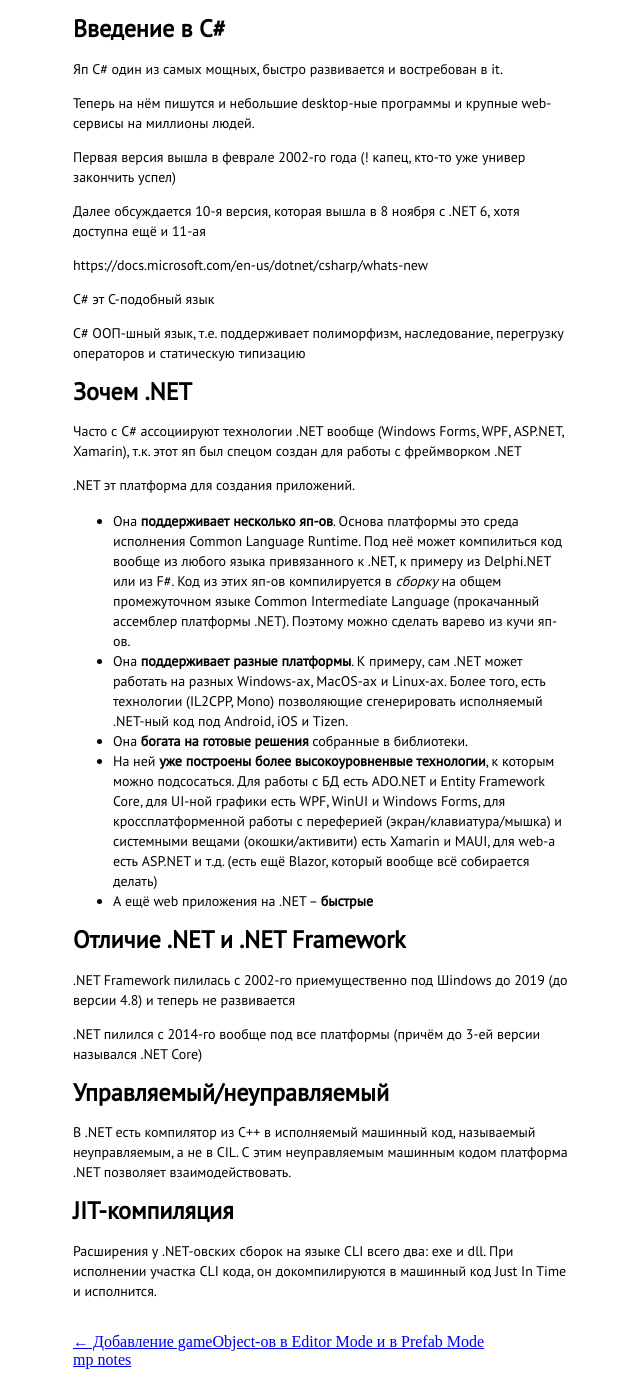
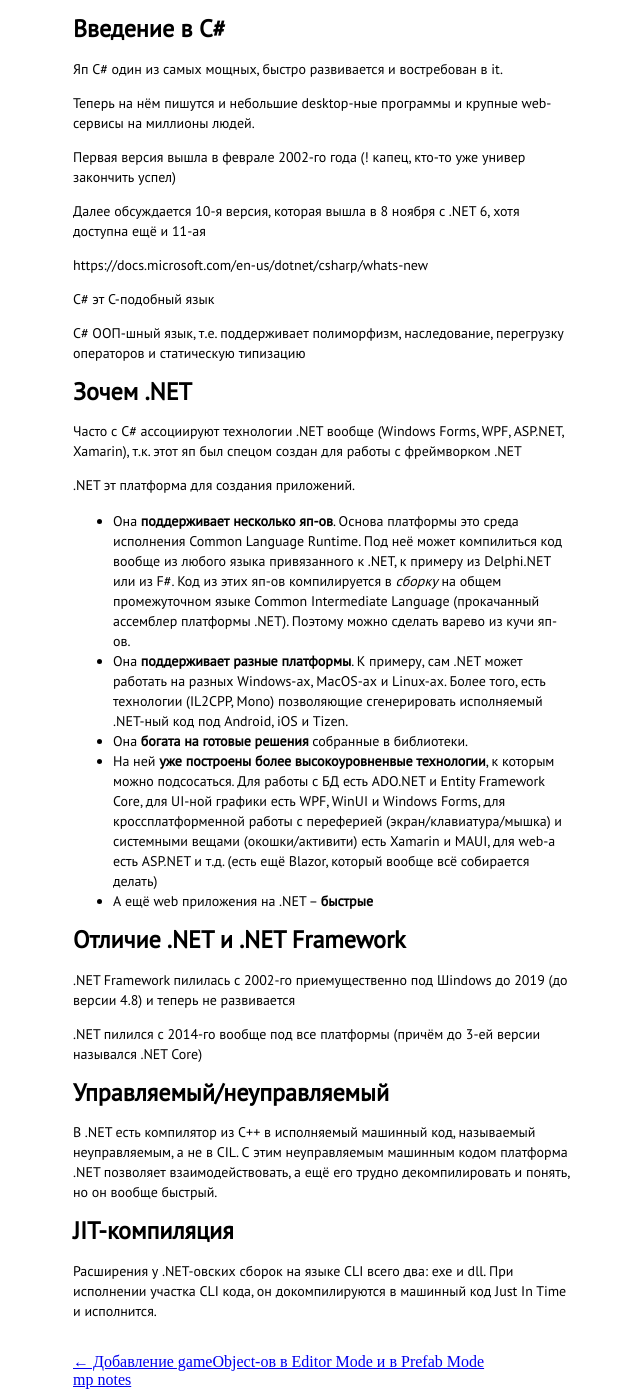
Before and after one commit to dOvObu/dOvObu.github.io, a Jekyll site: the page built from _posts/2022-07-29-c_sharp_intro.md, in a window 1280 px wide. Shown: the whole page, without its empty margins (317-957 px from the left). Built offline with Jekyll 4.4.1, drawn with Linux system fonts in a browser that asks for light colours; nearby versions of some CDN libraries.

Commit message:
Update 2022-07-29-c_sharp_intro.md

```diff
--- a/_posts/2022-07-29-c_sharp_intro.md
+++ b/_posts/2022-07-29-c_sharp_intro.md
@@ -50,7 +50,7 @@ C# ООП-шный язык, т.е. поддерживает полиморфи
 # Управляемый/неуправляемый
 
 В .NET есть компилятор из C++ в исполняемый машинный код, называемый неуправляемым, а не в CIL.
-С этим неуправляемым машинным кодом платформа .NET позволяет взаимодействовать.
+С этим неуправляемым машинным кодом платформа .NET позволяет взаимодействовать, а ещё его трудно декомпилировать и понять, но он вообще быстрый.
 
 # JIT-компиляция
 
```
Also changed, not shown: other parts of _posts/2022-07-29-c_sharp_intro.md (+1 -1 lines).
